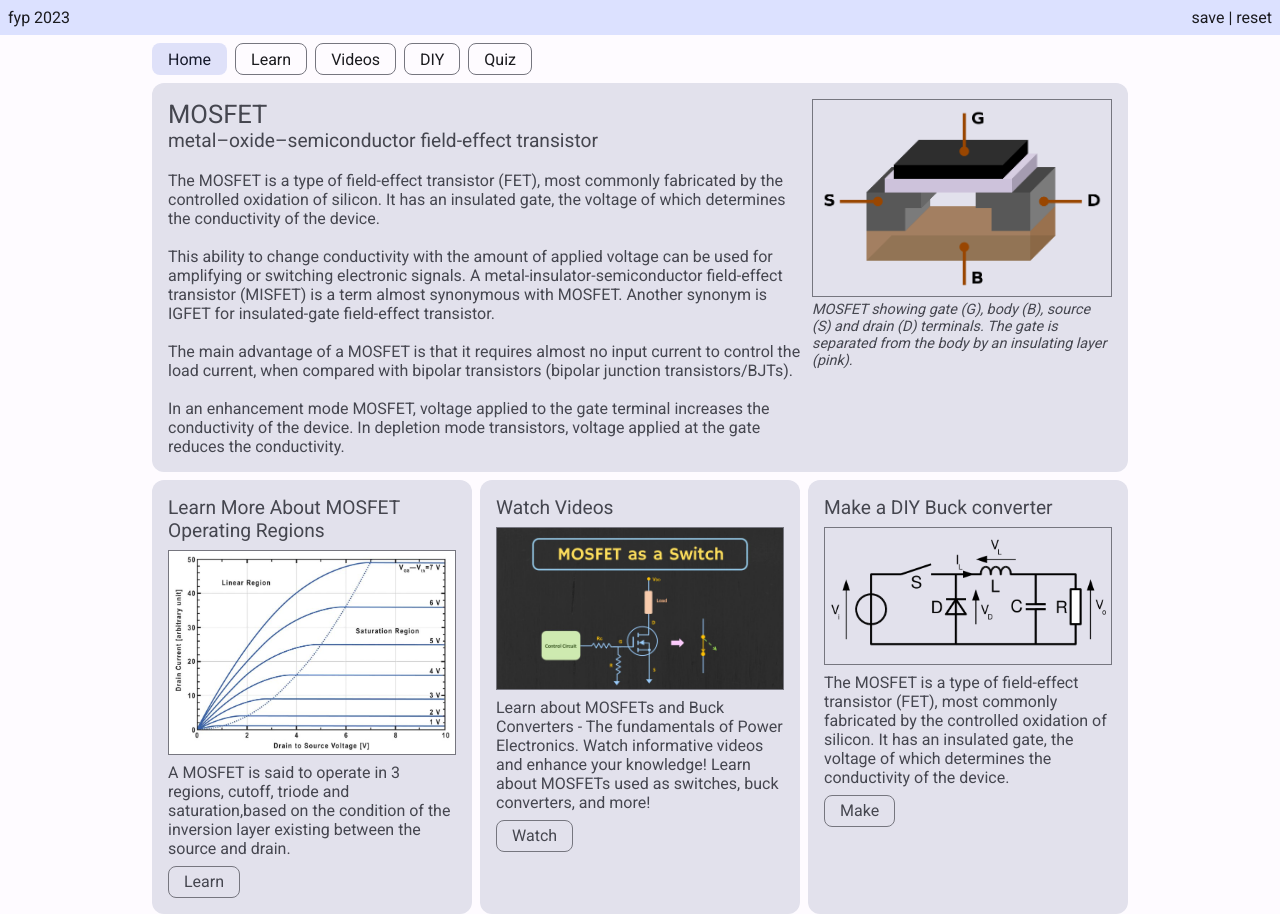
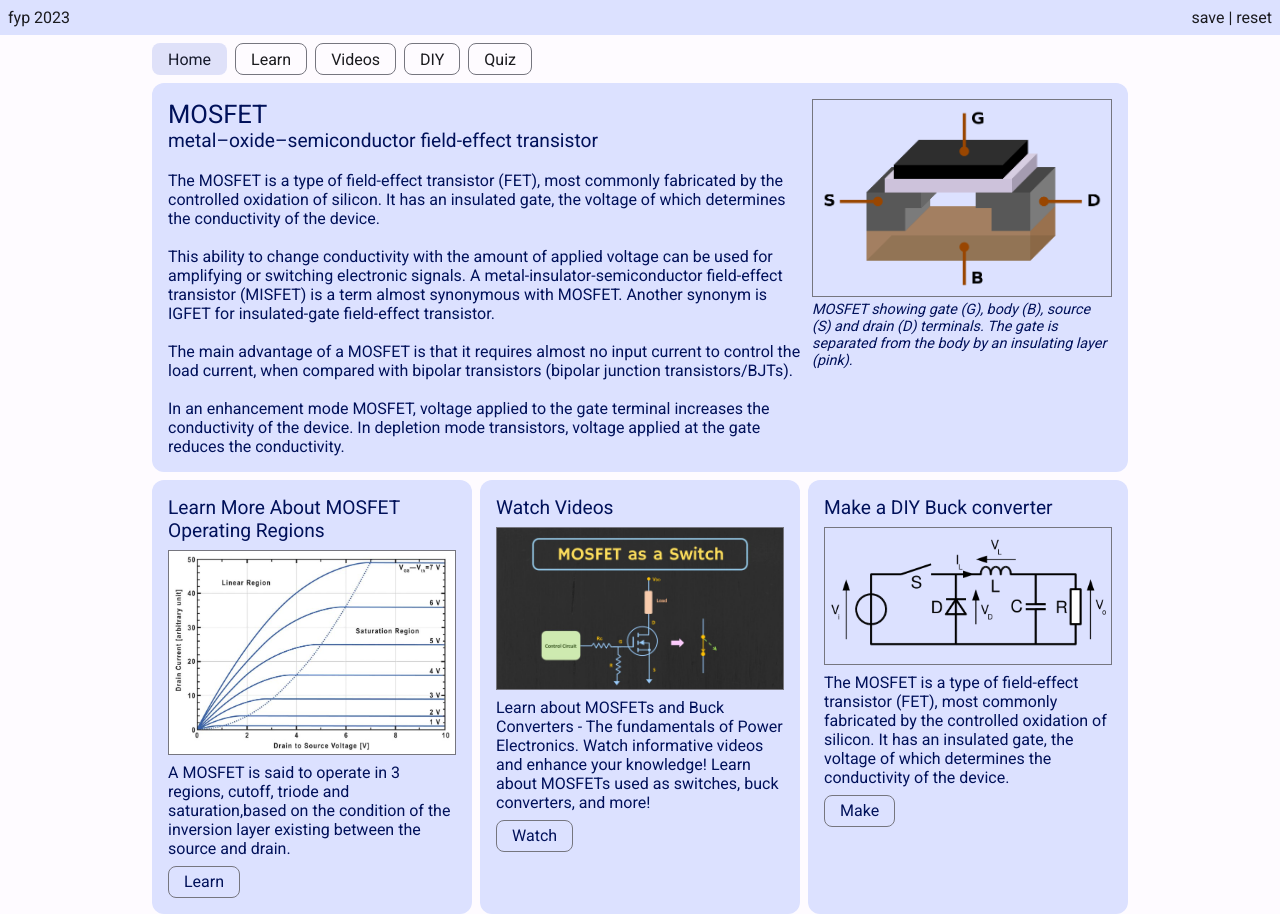
Before and after one commit to Zencron/fyp-2023, a React (Vite) app: page / in a window 1280 px wide. Built offline with nearby package versions, Linux system fonts and the light colour scheme.

Commit message:
feat: change bg colour to primaryContainer

```diff
--- a/src/components/filledCard/FilledCard.jsx
+++ b/src/components/filledCard/FilledCard.jsx
@@ -9,5 +9,8 @@ export default function FilledCard({ children, colour = "surfaceVariant" }) {
   if (colour === "tertiaryContainer") {
     return <div className={styles.tertiaryContainerFilledCard}>{children}</div>;
   }
+  if (colour === "primaryContainer") {
+    return <div className={styles.primaryContainerFilledCard}>{children}</div>;
+  }
   return <div className={styles.filledCard}>{children}</div>;
 }
--- a/src/components/filledCard/FilledCard.module.css
+++ b/src/components/filledCard/FilledCard.module.css
@@ -21,3 +21,11 @@
   height: 100%;
   width: 100%;
 }
+
+.primaryContainerFilledCard {
+  color: var(--color-on-primary-container);
+  background-color: var(--color-primary-container);
+  border-radius: 12px;
+  height: 100%;
+  width: 100%;
+}
--- a/src/containers/diyContainer/DIYContainer.jsx
+++ b/src/containers/diyContainer/DIYContainer.jsx
@@ -7,7 +7,7 @@ import circuit1 from "/src/assets/circuit1.jpg";
 export default function DIYContainer() {
   return (
     <div>
-      <FilledCard>
+      <FilledCard colour="primaryContainer">
         <div className={styles.mainCard}>
           <div className={styles.title}>DIY Buck Converter</div>
           <div>
--- a/src/containers/homeContainer/HomeContainer.jsx
+++ b/src/containers/homeContainer/HomeContainer.jsx
@@ -21,7 +21,7 @@ export default function HomeContainer({ setCurrentTab }) {
   return (
     <div className={styles.homeContainer}>
       <div className={styles.mainCardContainer}>
-        <FilledCard>
+        <FilledCard colour="primaryContainer">
           <div className={styles.mainCard}>
             <div>
               <div className={styles.title}>MOSFET</div>
@@ -70,7 +70,7 @@ export default function HomeContainer({ setCurrentTab }) {
           </div>
         </FilledCard>
       </div>
-      <FilledCard>
+      <FilledCard colour="primaryContainer">
         <div className={styles.infoCard}>
           <div className={styles.subtitle}>
             Learn More About MOSFET Operating Regions
@@ -91,7 +91,7 @@ export default function HomeContainer({ setCurrentTab }) {
           </div>
         </div>
       </FilledCard>
-      <FilledCard>
+      <FilledCard colour="primaryContainer">
         <div className={styles.infoCard}>
           <div className={styles.subtitle}>Watch Videos</div>
           <img
@@ -109,7 +109,7 @@ export default function HomeContainer({ setCurrentTab }) {
           </div>
         </div>
       </FilledCard>
-      <FilledCard>
+      <FilledCard colour="primaryContainer">
         <div className={styles.infoCard}>
           <div className={styles.subtitle}>Make a DIY Buck converter</div>
           <img
--- a/src/containers/learnContainer/LearnContainer.jsx
+++ b/src/containers/learnContainer/LearnContainer.jsx
@@ -6,7 +6,7 @@ import AssistChip from "/src/components/assistChip/AssistChip";
 export default function LearnContainer() {
   return (
     <div className={styles.learnContainer}>
-      <FilledCard>
+      <FilledCard colour="primaryContainer">
         <div className={styles.mainCard}>learn</div>
       </FilledCard>
     </div>
--- a/src/containers/quizContainer/QuizContainer.jsx
+++ b/src/containers/quizContainer/QuizContainer.jsx
@@ -65,7 +65,7 @@ export default function QuizContainer() {
 
   return (
     <div>
-      <FilledCard>
+      <FilledCard colour="primaryContainer">
         <div className={styles.mainCard}>
           <form className={styles.formGrid}>
             <h2>MOSFET Quiz 1</h2>
--- a/src/containers/videosContainer/VideosContainer.jsx
+++ b/src/containers/videosContainer/VideosContainer.jsx
@@ -5,7 +5,7 @@ import FilledCard from "/src/components/filledCard/FilledCard";
 export default function VideosContainer() {
   return (
     <div>
-      <FilledCard>
+      <FilledCard colour="primaryContainer">
         <div className={styles.mainCard}>
           <div className={styles.title}>MOSFET as a switch</div>
           <div>
```
